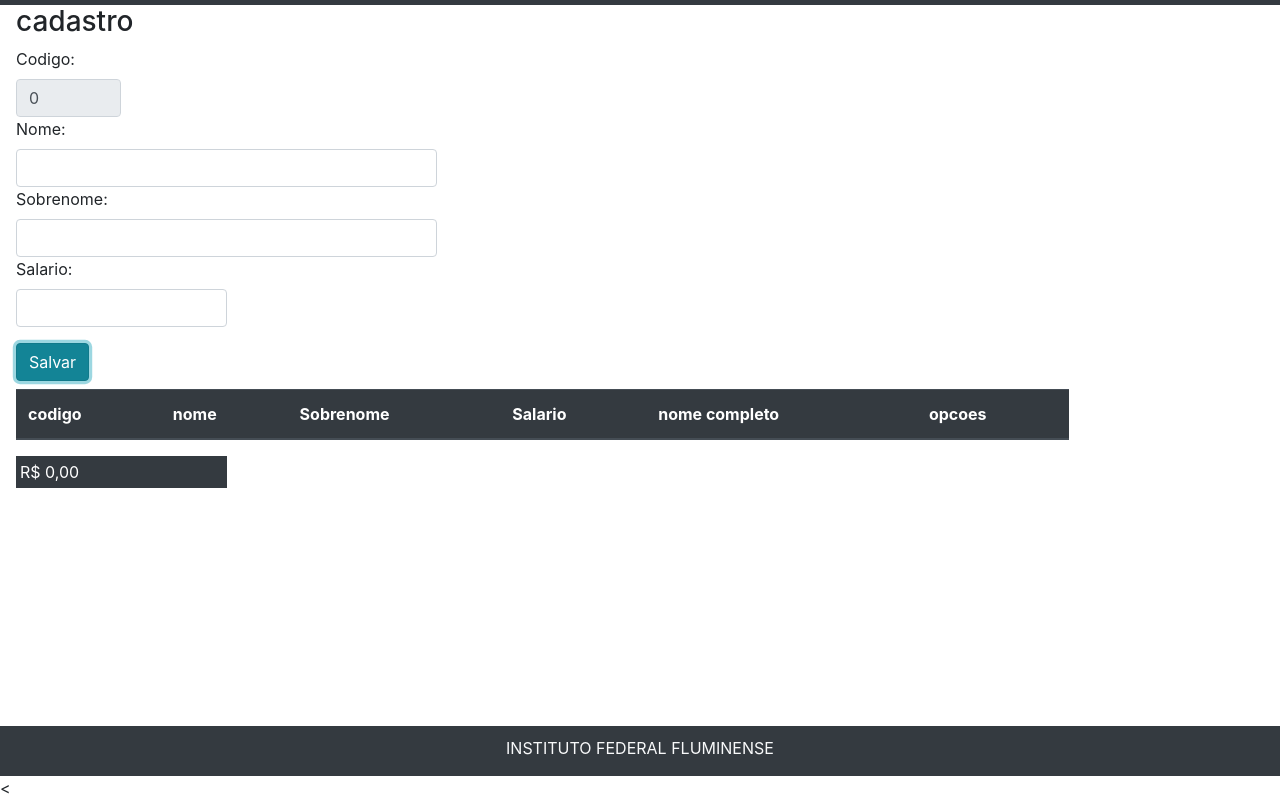
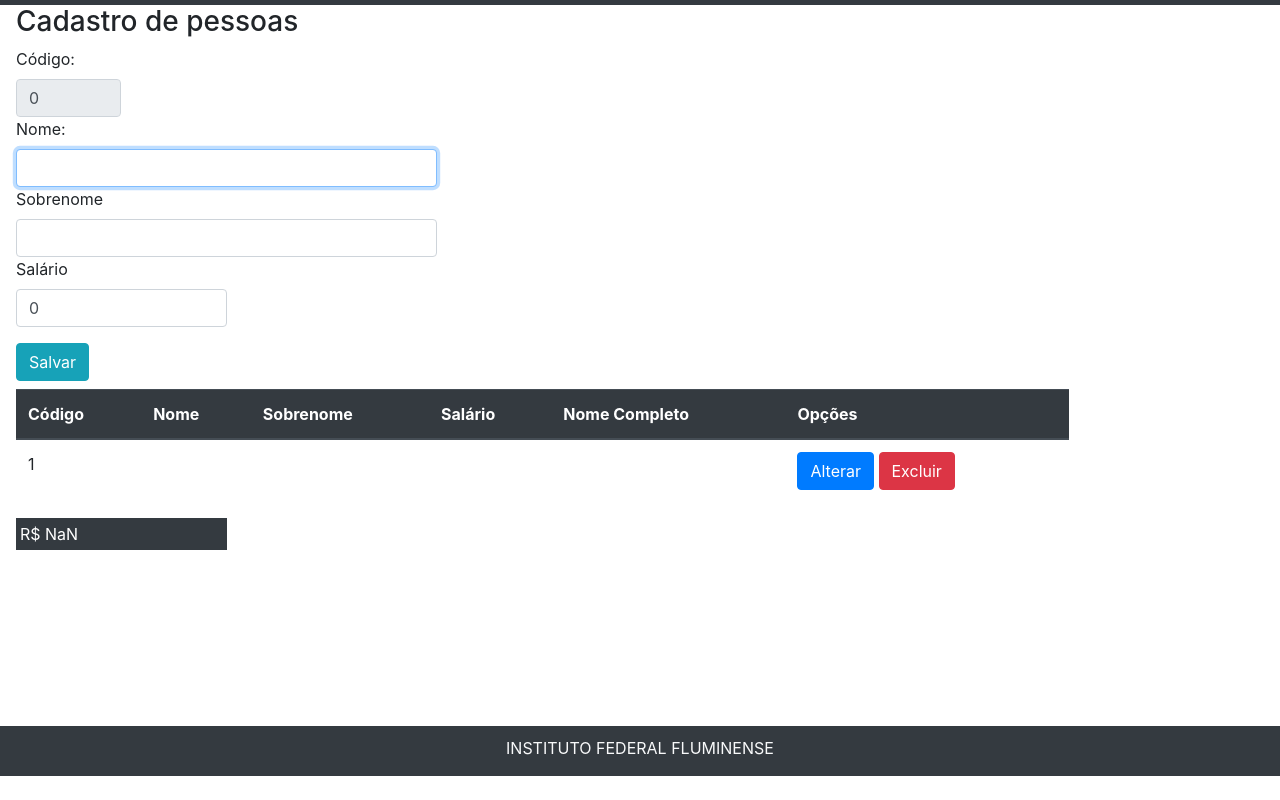
Before and after one commit to pedroPecly/estudoSiteCadastroPessoasJs, a plain HTML site: page index.html in a window 1280 px wide. Both pictures are taken after a click on the button "Salvar". Shown: the part 51-851 px from the top of the page. After the commit the page ends 827 px from the top, so only its background shows below. Drawn offline with Linux system fonts and the light colour scheme.

Commit message:
no message

```diff
--- a/index.html
+++ b/index.html
@@ -35,28 +35,27 @@
             </div>
         </nav>
         <main class="alturaPg ml-3">
-
-            <h3>cadastro</h3>
-            <label>Codigo:</label>
+            <h3>Cadastro de pessoas</h3>
+            <label>Código:</label>
             <input type="text" id="inpCodigo" class="form-control col-md-1" readonly value="0">
             <label>Nome:</label>
             <input type="text" id="inpNome" class="form-control col-md-4">
-            <label>Sobrenome:</label>
+            <label>Sobrenome</label>
             <input type="text" id="inpSobreNome" class="form-control col-md-4">
-            <label>Salario:</label>
-            <input type="number" id="inpSalario" class="form-control col-md-2">
+            <label>Salário</label>
+            <input type="number"  id="inpSalario" class="form-control col-md-2">
 
             <button id="btnSalvar" class="btn btn-info mt-3">Salvar</button>
 
             <table class="table col-md-10 mt-2">
                 <thead class="thead-dark">
                     <tr>
-                        <th>codigo</th>
-                        <th>nome</th>
+                        <th>Código</th>
+                        <th>Nome</th>
                         <th>Sobrenome</th>
-                        <th>Salario</th>
-                        <th>nome completo</th>
-                        <th>opcoes</th>
+                        <th>Salário</th>
+                        <th>Nome Completo</th>
+                        <th>Opções</th>
                     </tr>
                 </thead>
                 <tbody id="bodyPessoa">
@@ -69,7 +68,7 @@
         <footer>
             <div class="bg-dark text-light rodape ">
                 INSTITUTO FEDERAL FLUMINENSE
-            </div>
+             </div>
         </footer>
     </div>
 
@@ -80,6 +79,6 @@
     <script src="js/model/Pessoa.js"></script>
     <script src="js/controller/PessoaController.js"></script>
     <script src="js/index.js"></script>
-    < </body>
+</body>
 
 </html>
--- a/js/controller/PessoaController.js
+++ b/js/controller/PessoaController.js
@@ -1,7 +1,7 @@
-class PessoaController {
+class PessoaController{
     _pessoas = [];
 
-    inicializaElementos() {
+    inicializaElementos(){
         this.inpCodigo = document.querySelector("#inpCodigo");
         this.btnSalvar = document.querySelector("#btnSalvar");
         this.bodyPessoa = document.querySelector("#bodyPessoa");
@@ -11,58 +11,58 @@ class PessoaController {
         this.divTotal = document.querySelector("#divTotal");
     }
 
-    alterar(pId){
+    excluir(pId){
         if(pId){
-            if(confirm("deseja excluir")){
-                this._pessoas = this._pessoas.filter(p => p.id != pId);
-            }
-        }
-
-        this.exibir
-    }
-
-    salvar(pId, pNome, pSobrenome, pSalario) {
-        let p;
-
-        if (pId == 0) {
-            p = new Pessoa();
-        } else {
-            p = this._pessoas.filter(p => p.id == pId)[0];
-            if (!p) {
-                p = new Pessoa();
-            }
-        }
-
-        p.nome = pNome;
-        p.sobrenome = pSobrenome;
-        p.salario = pSalario;
-
-        if (pId == 0) {
-            p.id = this._pessoas.length + 1;
-            this._pessoas.push(p);
-        }
-    }
-
-    excluir(pId) {
-        if (pId) {
-            if (confirm("deseja excluir ?")) {
+            if (confirm('Deseja excluir?')){
                 this._pessoas = this._pessoas.filter(p => p.id != pId);
             }
         }
         this.exibir();
     }
 
-    exibir() {
+    alterar(pId){
+        if(pId){
+            let p = this._pessoas.filter(p => p.id == pId)[0];
+
+            if(p){
+                this.inpCodigo.value = p.id;
+                this.inpNome.value = p.nome;
+                this.inpSobrenome.value = p.sobrenome;
+                this.inpSalario.value = p.salario;
+            }
+        }
+    }
+
+    salvar(pId, pNome, pSobrenome, pSalario){
+        let p;
+        if(pId == 0){
+            p = new Pessoa();
+        } else {
+          p = this._pessoas.filter(p => p.id == pId)[0];
+          if(!p)
+            p = new Pessoa();
+        }
+        p.nome = pNome;
+        p.sobrenome = pSobrenome;
+        p.salario = pSalario;
+
+        if(pId == 0){
+            p.id = this._pessoas.length + 1;
+            this._pessoas.push(p);
+        }
+
+    }
+
+    exibir(){
         let linhas = "";
         this._pessoas.forEach(p => {
             linhas +=
-                `
-                <tr>
+            `<tr>
                <td>${p.id}</td>
                <td>${p.nome}</td>
                <td>${p.sobrenome}</td>
                <td>${p.salario}</td>
-                    <td>${p.nomeCompleto()}</td>
+               <td>${p.NomeCompleto()}</td>
                <td>
                  <button id="btnAlterar${p.id}" class="btn btn-primary btn-db" data-id="${p.id}">Alterar</button>
                  <button id="btnExcluir${p.id}" class="btn btn-danger btn-db" data-id="${p.id}">Excluir</button>
@@ -70,58 +70,57 @@ class PessoaController {
              </tr>
             `
         });
-
         this.bodyPessoa.innerHTML = linhas;
-        this.eventosBD();
-        this.calcularTotal();
+        this.eventosDB();
+        this.calculaTotal();
     }
 
-    eventosBD() {
+    eventosDB(){
         let self = this;
         this.bodyPessoa.querySelectorAll('.btn-db').forEach(btn => {
             let id = btn.id.toUpperCase();
 
-            if (id.indexOf('BTNEXCLUIR') != -1) {
+            if (id.indexOf('BTNEXCLUIR') != -1){
                 btn.onclick = () => {
                     self.excluir(btn.dataset.id);
                 }
             }
 
-            if (id.indexOf('BTNALTERAR') != -1) {
+            if (id.indexOf('BTNALTERAR') != -1){
                 btn.onclick = () => {
-                    alert('alterar');
+                    self.alterar(btn.dataset.id);
                 }
             }
         });
     }
 
-    calcularTotal() {
-        let total = this._pessoas.reduce(function (pTotal , p){
+    calculaTotal(){
+        let total = this._pessoas.reduce((pTotal, p) =>{
             return pTotal + parseFloat(p.salario);
-        }, 0);
-        this.divTotal.innerHTML = "R$" + total;
+        },0);
+        this.divTotal.innerHTML = `R$ ${total}`;
     }
 
-    limpar() {
+    limpar(){
         this.inpNome.value = "";
-        this.inpSalario = 0;
-        this.inpSobrenome = "";
+        this.inpSalario.value = 0;
+        this.inpSobrenome.value = "";
+        this.inpCodigo.value = 0;
     }
 
-    inicializaEventos() {
-        this.btnSalvar.addEventListener("click", function () {
-            if(this.inpNome || this.inpSobrenome || this.inpSalario){
-                this.salvar(this.inpCodigo.value, this.inpNome.value, this.inpSobrenome.value, this.inpSalario.value);
+    inicializaEventos(){
+        this.btnSalvar.onclick = () => {
+            this.salvar(this.inpCodigo.value,this.inpNome.value,this.inpSobrenome.value,
+                this.inpSalario.value);
+
             this.exibir();
             this.limpar();
             this.inpNome.focus();
-            } else {
-                alert("campo nao preenchido");
+
         }
-        });
     }
 
-    constructor() {
+    constructor(){
         this.inicializaElementos();
         this.inicializaEventos();
     }
--- a/js/model/Pessoa.js
+++ b/js/model/Pessoa.js
@@ -1,4 +1,4 @@
-class Pessoa {
+class Pessoa{
     _id;
     _nome;
     _salario;
@@ -9,17 +9,16 @@ class Pessoa {
     }
 
     set id(value) {
-        if (value >= 0) {
+        if(value >= 0)
             this._id = value;
-        } else {
-            throw new Error("informe ids maiores que 0");
+        else{
+            throw new Error("Informe ids maiores que zero!!");
         }
     }
 
     get nome() {
         return this._nome;
     }
-
     set nome(value) {
         this._nome = value;
     }
@@ -27,7 +26,6 @@ class Pessoa {
     get salario() {
         return this._salario;
     }
-
     set salario(value) {
         this._salario = value;
     }
@@ -35,12 +33,17 @@ class Pessoa {
     get sobrenome() {
         return this._sobrenome;
     }
-
     set sobrenome(value) {
         this._sobrenome = value;
     }
 
-    nomeCompleto() {
-        return this.nome + " " + this.sobrenome;
+    NomeCompleto(){
+        return `${this.nome} ${this.sobrenome}`;
     }
+
+    constructor(){
+        this.id = 0;
+    }
+
+
 }
```
Lines whose indentation alone changed are shown as unchanged.
